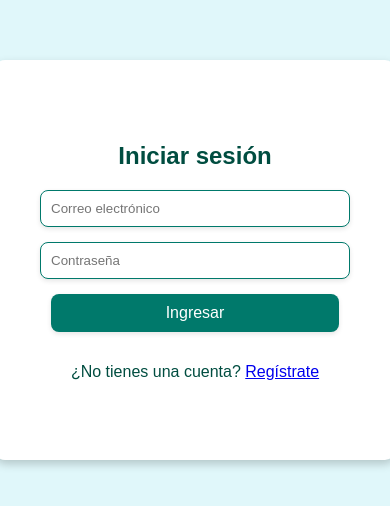
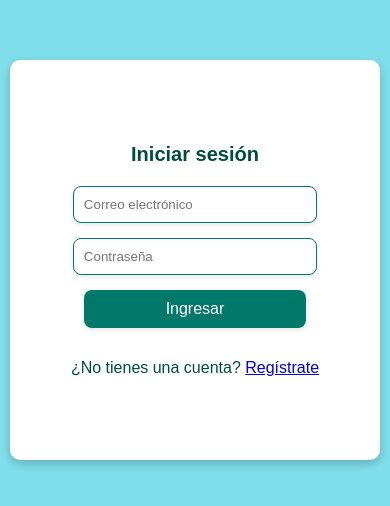
Before and after one commit to GustavoA2001/MiniGaleria, a plain HTML site: page loginCirculo/index.html in a window 390 px wide. Shown: the part 162-668 px from the top of the page. Drawn offline with Linux system fonts and the light colour scheme.

Commit message:
Responsive

```diff
--- a/loginCirculo/index.html
+++ b/loginCirculo/index.html
@@ -28,6 +28,7 @@
             box-shadow: 0 4px 10px rgba(0, 0, 0, 0.2);
             position: relative;
             overflow: hidden;
+            transition: width 0.3s, height 0.3s;
         }
 
         .form-container {
@@ -96,6 +97,39 @@
         .dark-text {
             color: #004d40;
         }
+
+        /* Media Queries para Responsividad */
+        @media (max-width: 768px) {
+            .screen {
+                width: 90%;
+                height: 450px;
+            }
+            body {
+                background-color: #b2ebf2;
+            }
+            .form-container h2 {
+                font-size: 24px;
+            }
+            .form-container input, .form-container button {
+                width: 80%;
+            }
+        }
+
+        @media (max-width: 480px) {
+            .screen {
+                width: 95%;
+                height: 400px;
+            }
+            body {
+                background-color: #80deea;
+            }
+            .form-container h2 {
+                font-size: 20px;
+            }
+            .form-container input, .form-container button {
+                width: 75%;
+            }
+        }
     </style>
 </head>
 <body>
```
